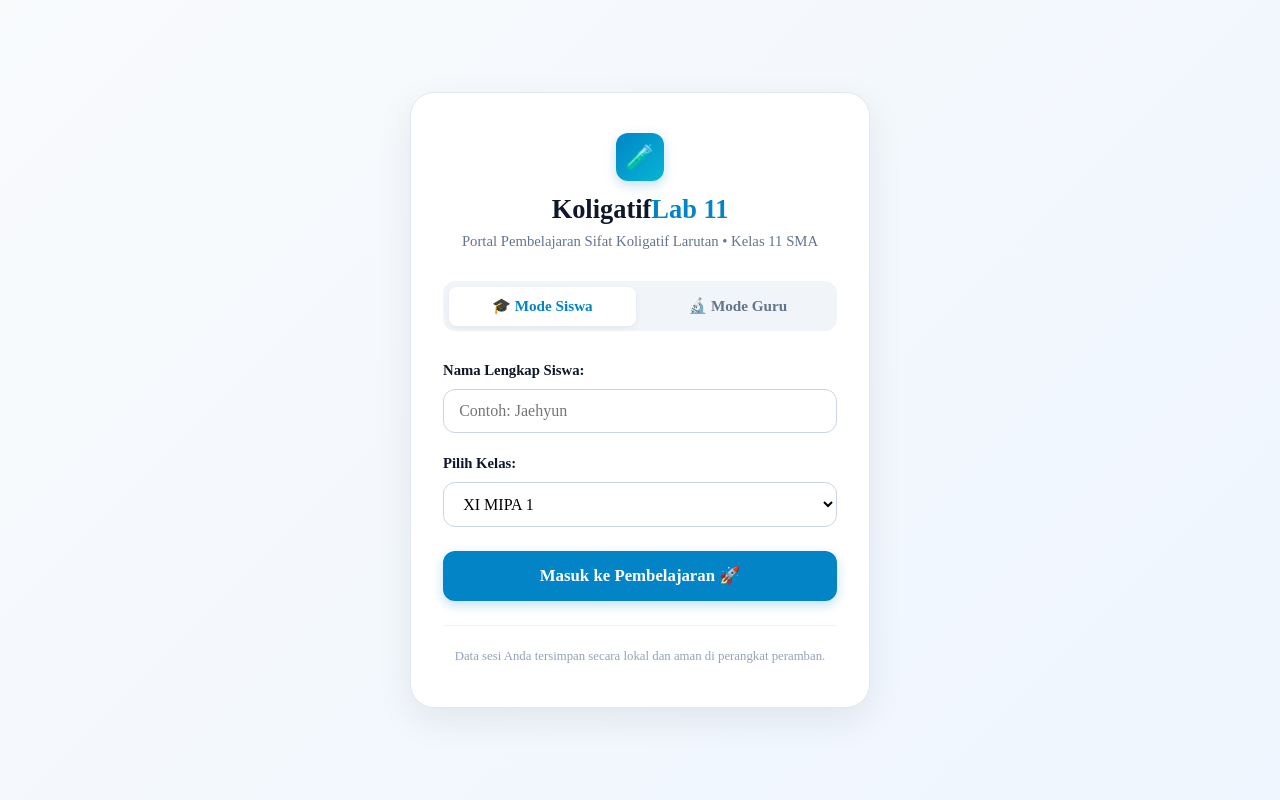
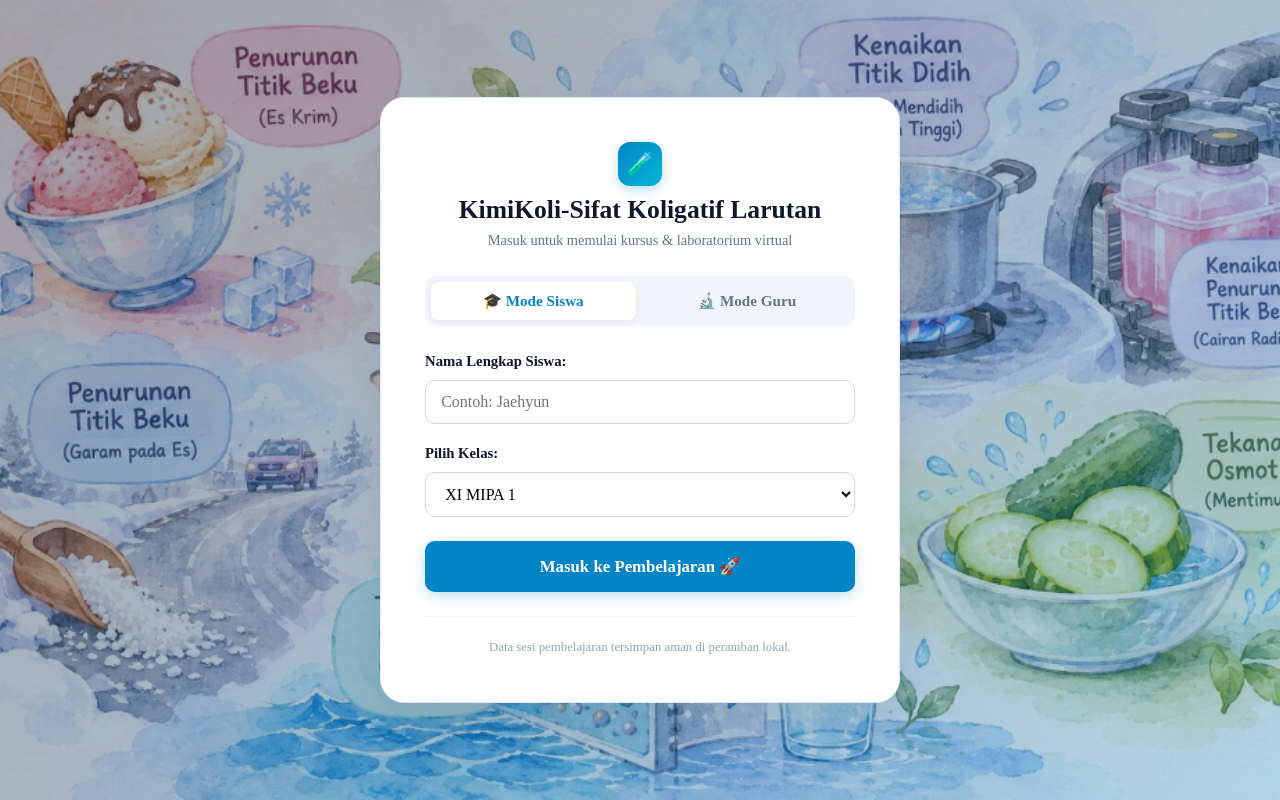
Before and after one commit to poppycahyani213-maker/KimiKoli, a React (Vite) app: page / in a window 1280 px wide. Built offline with nearby package versions, Linux system fonts and the light colour scheme.

Commit message:
revisi bagian login

```diff
--- a/src/features/auth/LoginPage.jsx
+++ b/src/features/auth/LoginPage.jsx
@@ -1,11 +1,13 @@
 import React, { useState } from 'react';
+import illustrationImg from '../../assets/colligative-illustration.jpg';
 
 /**
  * Komponen LoginPage
  *
- * Memfasilitasi masuk sebagai:
- * 1. SISWA: Mengisi Nama dan Kelas
- * 2. GURU : Memasukkan Password khusus ("kimiaasik")
+ * Fitur:
+ * - Menampilkan karya ilustrasi cat air fenomena Sifat Koligatif Larutan
+ *   (Es Krim, Air Mendidih, Garam pada Es, Cairan Radiator, Mentimun, dan Desalinasi Air Laut)
+ * - Tab Masuk: Siswa (Nama & Kelas) | Guru (Password rahasia tanpa teks bocoran)
  */
 export default function LoginPage({ onLoginSuccess }) {
   const [activeRole, setActiveRole] = useState('student'); // 'student' | 'teacher'
@@ -63,42 +65,51 @@ export default function LoginPage({ onLoginSuccess }) {
       display: 'flex',
       alignItems: 'center',
       justifyContent: 'center',
-      padding: '1.5rem',
-      background: 'linear-gradient(135deg, #F8FAFC 0%, #EFF6FF 100%)',
+      padding: 'clamp(1rem, 3vw, 2.5rem)',
+      backgroundImage: `linear-gradient(135deg, rgba(15, 23, 42, 0.38), rgba(2, 132, 199, 0.3)), url(${illustrationImg})`,
+      backgroundPosition: 'center',
+      backgroundSize: 'cover',
+      backgroundRepeat: 'no-repeat',
       fontFamily: "'Times New Roman', Times, serif"
     }}>
+      {/* Form Login */}
       <div style={{
         background: '#FFFFFF',
         border: '1px solid #E2E8F0',
-        borderRadius: 'var(--radius-xl)',
-        padding: '2.5rem 2rem',
-        maxWidth: '460px',
+        borderRadius: '24px',
+        maxWidth: '520px',
         width: '100%',
-        boxShadow: '0 12px 36px rgba(15, 23, 42, 0.08)',
-        position: 'relative'
+        boxShadow: '0 20px 45px rgba(15, 23, 42, 0.08)',
+        overflow: 'hidden'
       }}>
-        {/* Logo & Judul */}
-        <div style={{ textAlign: 'center', marginBottom: '1.75rem' }}>
         <div style={{
-            width: 48,
-            height: 48,
+          padding: 'clamp(1.75rem, 3.5vw, 2.75rem)',
+          display: 'flex',
+          flexDirection: 'column',
+          justifyContent: 'center'
+        }}>
+          {/* Logo & Judul Brand */}
+          <div style={{ textAlign: 'center', marginBottom: '1.5rem' }}>
+            <div style={{
+              width: 44,
+              height: 44,
               borderRadius: 12,
               background: 'linear-gradient(135deg, #0284C7, #06B6D4)',
               color: '#FFFFFF',
               display: 'inline-flex',
               alignItems: 'center',
               justifyContent: 'center',
-            fontSize: '1.5rem',
-            marginBottom: '0.75rem',
+              fontSize: '1.35rem',
+              marginBottom: '0.5rem',
               boxShadow: '0 4px 12px rgba(2, 132, 199, 0.25)'
             }}>
               🧪
             </div>
-          <h1 style={{ fontSize: '1.65rem', fontWeight: 800, margin: '0 0 0.25rem', color: '#0F172A' }}>
-            Koligatif<span style={{ color: '#0284C7' }}>Lab 11</span>
+            <h1 style={{ fontSize: '1.6rem', fontWeight: 800, margin: '0 0 0.2rem', color: '#0F172A' }}>
+              KimiKoli-Sifat Koligatif Larutan
             </h1>
-          <p style={{ margin: 0, fontSize: '0.92rem', color: '#64748B' }}>
-            Portal Pembelajaran Sifat Koligatif Larutan • Kelas 11 SMA
+            <p style={{ margin: 0, fontSize: '0.9rem', color: '#64748B' }}>
+              Masuk untuk memulai kursus & laboratorium virtual
             </p>
           </div>
 
@@ -109,8 +120,8 @@ export default function LoginPage({ onLoginSuccess }) {
             gap: '0.5rem',
             background: '#F1F5F9',
             padding: '0.35rem',
-          borderRadius: 'var(--radius-md)',
-          marginBottom: '1.75rem'
+            borderRadius: '12px',
+            marginBottom: '1.5rem'
           }}>
             <button
               type="button"
@@ -118,7 +129,7 @@ export default function LoginPage({ onLoginSuccess }) {
               style={{
                 padding: '0.65rem',
                 border: 'none',
-              borderRadius: 'var(--radius-sm)',
+                borderRadius: '8px',
                 background: activeRole === 'student' ? '#FFFFFF' : 'transparent',
                 color: activeRole === 'student' ? '#0284C7' : '#64748B',
                 fontWeight: 700,
@@ -137,7 +148,7 @@ export default function LoginPage({ onLoginSuccess }) {
               style={{
                 padding: '0.65rem',
                 border: 'none',
-              borderRadius: 'var(--radius-sm)',
+                borderRadius: '8px',
                 background: activeRole === 'teacher' ? '#FFFFFF' : 'transparent',
                 color: activeRole === 'teacher' ? '#0284C7' : '#64748B',
                 fontWeight: 700,
@@ -159,7 +170,7 @@ export default function LoginPage({ onLoginSuccess }) {
               border: '1px solid #FECACA',
               color: '#B91C1C',
               padding: '0.75rem 1rem',
-            borderRadius: 'var(--radius-md)',
+              borderRadius: '10px',
               fontSize: '0.88rem',
               marginBottom: '1.25rem',
               display: 'flex',
@@ -188,7 +199,7 @@ export default function LoginPage({ onLoginSuccess }) {
                     width: '100%',
                     padding: '0.75rem 0.95rem',
                     border: '1.5px solid #CBD5E1',
-                  borderRadius: 'var(--radius-md)',
+                    borderRadius: '10px',
                     fontSize: '1rem',
                     boxSizing: 'border-box',
                     fontFamily: "'Times New Roman', Times, serif"
@@ -207,7 +218,7 @@ export default function LoginPage({ onLoginSuccess }) {
                     width: '100%',
                     padding: '0.75rem 0.95rem',
                     border: '1.5px solid #CBD5E1',
-                  borderRadius: 'var(--radius-md)',
+                    borderRadius: '10px',
                     fontSize: '1rem',
                     boxSizing: 'border-box',
                     background: '#FFFFFF',
@@ -230,8 +241,9 @@ export default function LoginPage({ onLoginSuccess }) {
                   width: '100%',
                   padding: '0.85rem',
                   fontSize: '1.05rem',
-                borderRadius: 'var(--radius-md)',
-                background: '#0284C7'
+                  borderRadius: '10px',
+                  background: '#0284C7',
+                  boxShadow: '0 4px 14px rgba(2, 132, 199, 0.25)'
                 }}
               >
                 Masuk ke Pembelajaran 🚀
@@ -239,7 +251,7 @@ export default function LoginPage({ onLoginSuccess }) {
             </form>
           )}
 
-        {/* FORM 2: GURU */}
+          {/* FORM 2: GURU (Password dirahasiakan tanpa petunjuk) */}
           {activeRole === 'teacher' && (
             <form onSubmit={handleTeacherSubmit}>
               <div style={{ marginBottom: '1.15rem' }}>
@@ -255,7 +267,7 @@ export default function LoginPage({ onLoginSuccess }) {
                     width: '100%',
                     padding: '0.75rem 0.95rem',
                     border: '1.5px solid #CBD5E1',
-                  borderRadius: 'var(--radius-md)',
+                    borderRadius: '10px',
                     fontSize: '1rem',
                     boxSizing: 'border-box',
                     fontFamily: "'Times New Roman', Times, serif"
@@ -277,15 +289,12 @@ export default function LoginPage({ onLoginSuccess }) {
                     width: '100%',
                     padding: '0.75rem 0.95rem',
                     border: '1.5px solid #CBD5E1',
-                  borderRadius: 'var(--radius-md)',
+                    borderRadius: '10px',
                     fontSize: '1rem',
                     boxSizing: 'border-box',
                     fontFamily: "'Times New Roman', Times, serif"
                   }}
                 />
-              <span style={{ fontSize: '0.78rem', color: '#64748B', display: 'block', marginTop: '0.35rem' }}>
-                *Petunjuk: Password khusus guru adalah <code>kimiaasik</code>
-              </span>
               </div>
 
               <button
@@ -295,7 +304,7 @@ export default function LoginPage({ onLoginSuccess }) {
                   width: '100%',
                   padding: '0.85rem',
                   fontSize: '1.05rem',
-                borderRadius: 'var(--radius-md)',
+                  borderRadius: '10px',
                   background: '#0F172A'
                 }}
               >
@@ -306,9 +315,11 @@ export default function LoginPage({ onLoginSuccess }) {
 
           <div style={{ marginTop: '1.5rem', textAlign: 'center', borderTop: '1px solid #F1F5F9', paddingTop: '1rem' }}>
             <span style={{ fontSize: '0.8rem', color: '#94A3B8' }}>
-            Data sesi Anda tersimpan secara lokal dan aman di perangkat peramban.
+              Data sesi pembelajaran tersimpan aman di peramban lokal.
             </span>
           </div>
+        </div>
+
       </div>
     </div>
   );
```
Also changed, not shown: public/images/colligative-illustration.jpg (added), src/assets/colligative-illustration.jpg (added). Lines whose indentation alone changed are shown as unchanged.
